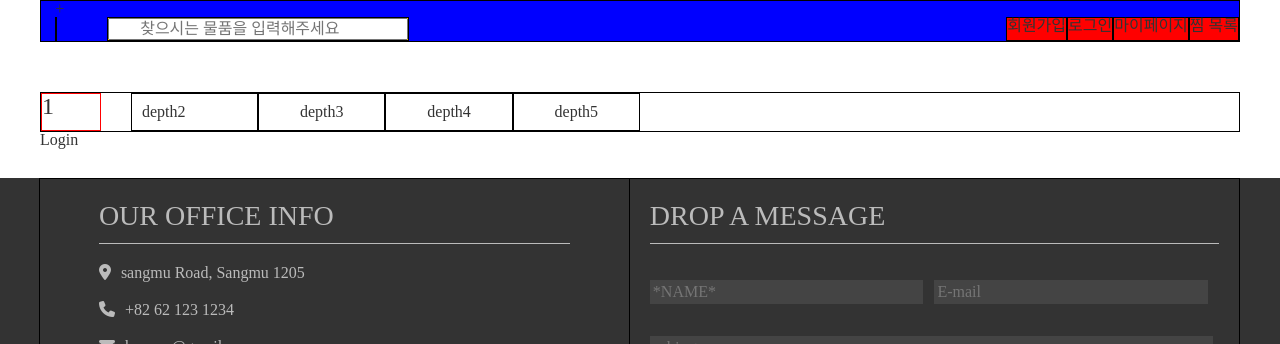
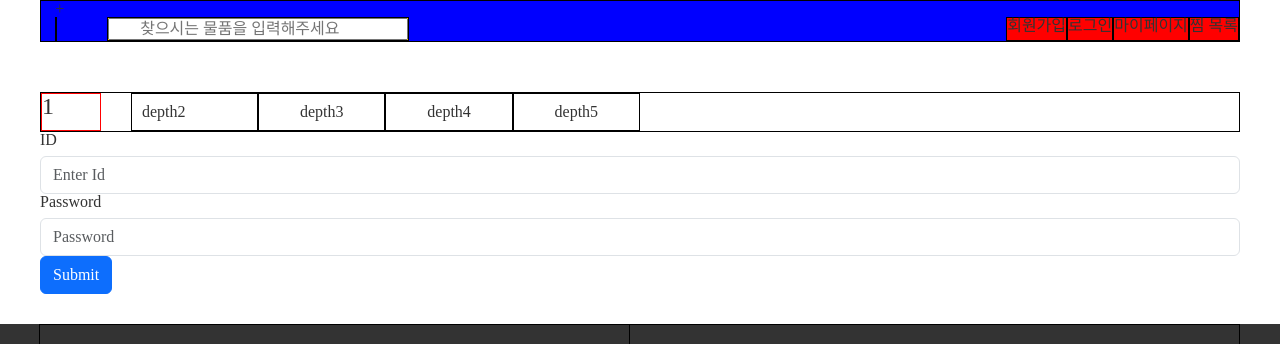
Before and after one commit to taengK/FairyTeam, a React (Create React App) app in the folder react-fairy/: page /Login in a window 1280 px wide. Shown: the top 344 px of the page. Built offline with nearby package versions, Linux system fonts and the light colour scheme.

Commit message:
조수민-회원가입,로그인

```diff
--- a/react-fairy/src/page/Login.jsx
+++ b/react-fairy/src/page/Login.jsx
@@ -46,7 +46,29 @@ const Login = () => {
 
 
   return (
-    <div>Login</div>
+
+    <div className='main-box info-box'><Form onSubmit={handleLogin}>
+
+    <Form.Group as={Col} controlId="formGridEmail">
+      <Form.Label>ID</Form.Label>
+      <Form.Control type="text" placeholder="Enter Id" ref={idRef} />
+    </Form.Group>
+
+    <Form.Group as={Col} controlId="formGridPassword">
+      <Form.Label>Password</Form.Label>
+      <Form.Control type="password" placeholder="Password" ref={pwRef} />
+    </Form.Group>
+
+
+
+
+
+
+  <Button variant="primary" type="submit">
+    Submit
+  </Button>
+</Form>
+</div>
   )
 }
 
--- a/react-fairy/src/page/SignUp.jsx
+++ b/react-fairy/src/page/SignUp.jsx
@@ -72,7 +72,7 @@ function Join() {
   return (
     <div className='main-box info-box'>
     <Form onSubmit={handleJoin}>
-      <Row className="mb-3">
+      <Row >
         <Form.Group as={Col} controlId="formGridEmail">
           <Form.Label>ID</Form.Label>
           <Form.Control type="text" placeholder="Enter id" ref={idRef}/>
```
